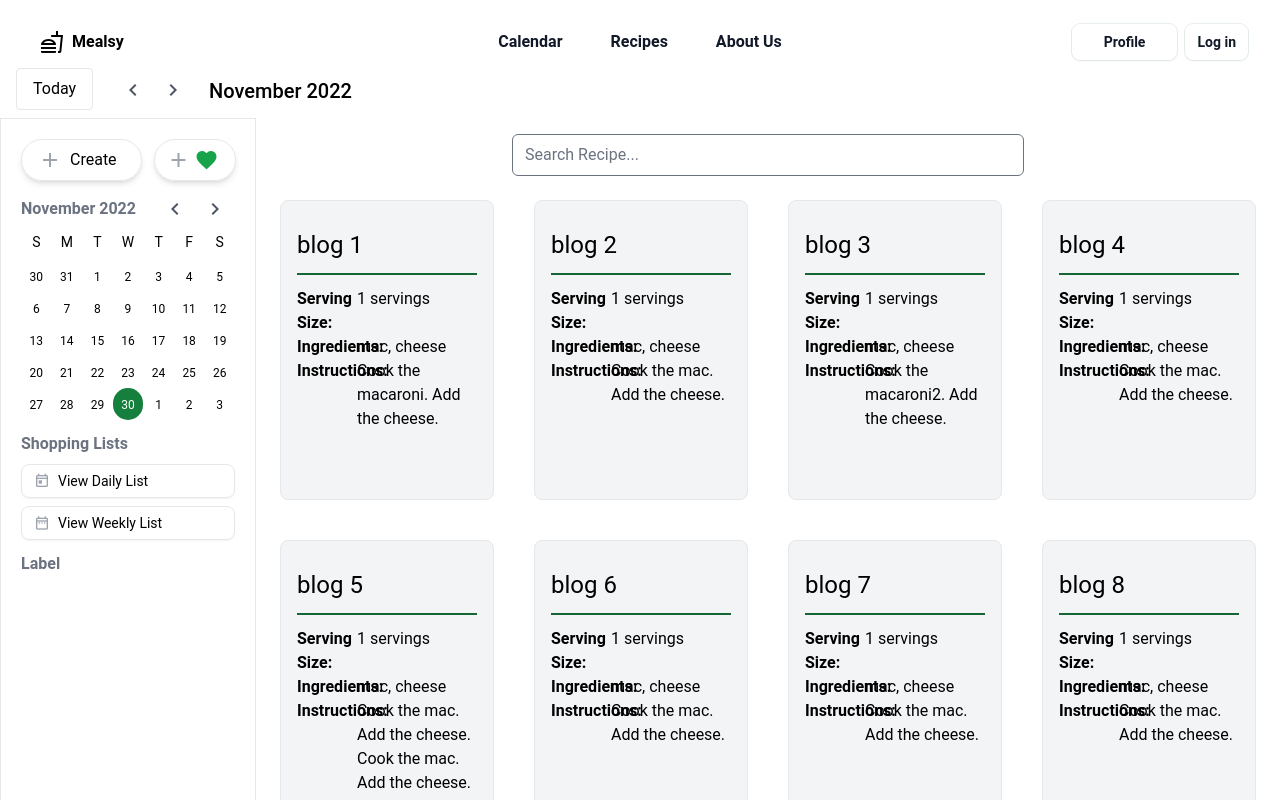
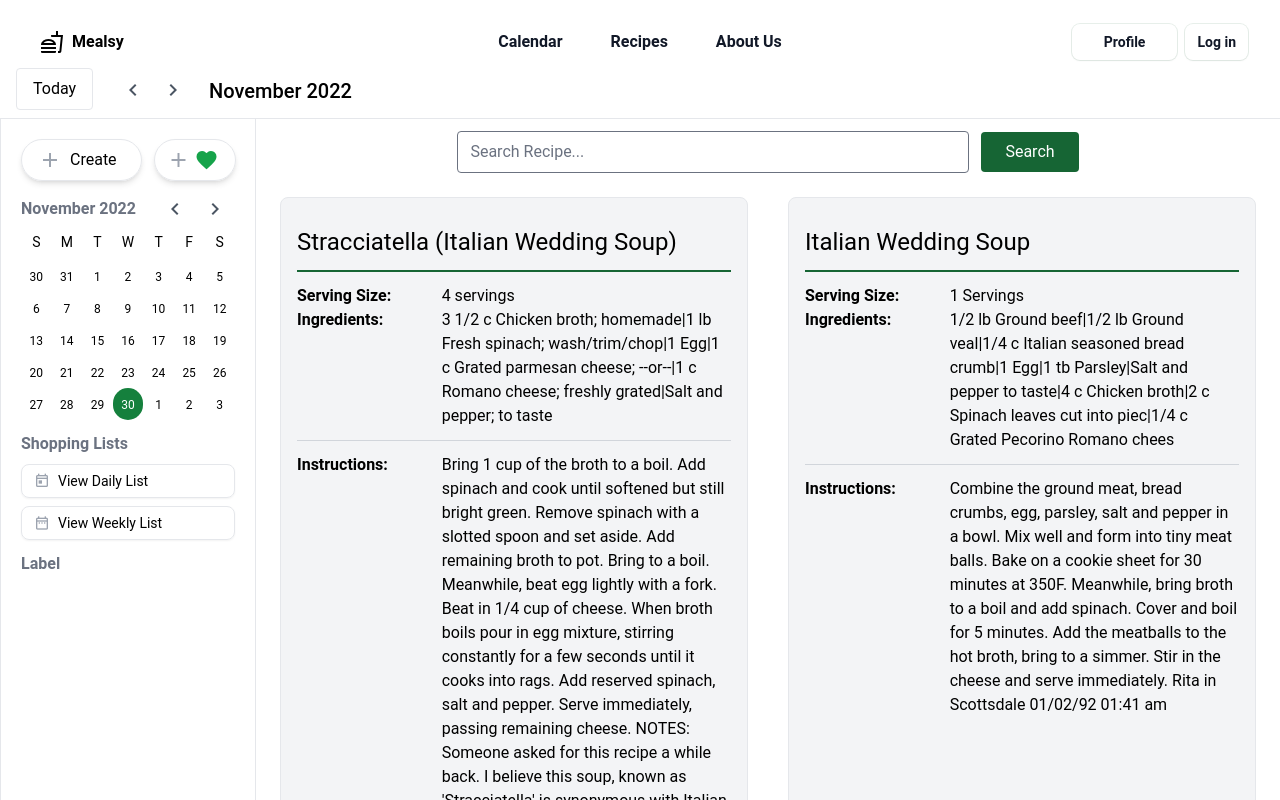
Before and after one commit to food-calendar-app/frontend2, a React (Create React App) app: page /recipes in a window 1280 px wide. Shown: the top 800 px of the page. Built offline with nearby package versions, Linux system fonts and the light colour scheme.

Commit message:
added search button

```diff
--- a/src/components/RecipeCollection.js
+++ b/src/components/RecipeCollection.js
@@ -17,17 +17,30 @@ export default function RecipeCollection() {
     const { daySelected, dispatchCalEvent } = useContext(GlobalContext);
 
     const recipes = [
-        { title: "blog 1", servings: "1 servings", ingredients: "mac, cheese", instructions: "Cook the macaroni. Add the cheese." },
-        { title: "blog 2", servings: "1 servings", ingredients: "mac, cheese", instructions: "Cook the mac. Add the cheese." },
-        { title: "blog 3", servings: "1 servings", ingredients: "mac, cheese", instructions: "Cook the macaroni2. Add the cheese." },
-        { title: "blog 4", servings: "1 servings", ingredients: "mac, cheese", instructions: "Cook the mac. Add the cheese." },
-        { title: "blog 5", servings: "1 servings", ingredients: "mac, cheese", instructions: "Cook the mac. Add the cheese. Cook the mac. Add the cheese. Cook the mac. Add the cheese. Cook the mac. Add the cheese." },
-        { title: "blog 6", servings: "1 servings", ingredients: "mac, cheese", instructions: "Cook the mac. Add the cheese." },
-        { title: "blog 7", servings: "1 servings", ingredients: "mac, cheese", instructions: "Cook the mac. Add the cheese." },
-        { title: "blog 8", servings: "1 servings", ingredients: "mac, cheese", instructions: "Cook the mac. Add the cheese." },
-        { title: "blog 9", servings: "1 servings", ingredients: "mac, cheese", instructions: "Cook the mac. Add the cheese." },
-        { title: "blog 10", servings: "1 servings", ingredients: "mac, cheese", instructions: "Cook the mac. Add the cheese. Cook the mac. Add the cheese. Cook the mac. Add the cheese. Cook the mac. Add the cheese." },
-        { title: "blog 11", servings: "1 servings", ingredients: "mac, cheese", instructions: "Cook the mac. Add the chicken." },
+        {
+            title: "Stracciatella (Italian Wedding Soup)",
+            ingredients: "3 1/2 c Chicken broth; homemade|1 lb Fresh spinach; wash/trim/chop|1 Egg|1 c Grated parmesan cheese; --or--|1 c Romano cheese; freshly grated|Salt and pepper; to taste",
+            servings: "4 servings",
+            instructions: "Bring 1 cup of the broth to a boil. Add spinach and cook until softened but still bright green. Remove spinach with a slotted spoon and set aside. Add remaining broth to pot. Bring to a boil. Meanwhile, beat egg lightly with a fork. Beat in 1/4 cup of cheese. When broth boils pour in egg mixture, stirring constantly for a few seconds until it cooks into rags. Add reserved spinach, salt and pepper. Serve immediately, passing remaining cheese. NOTES: Someone asked for this recipe a while back. I believe this soup, known as 'Stracciatella' is synonymous with Italian Wedding Soup, however, I seem to remember from I-don't-know-where that Italian Wedding Soup is the same as this but with the addition of tiny meatballs."
+        },
+        {
+            title: "Italian Wedding Soup",
+            ingredients: "1/2 lb Ground beef|1/2 lb Ground veal|1/4 c Italian seasoned bread crumb|1 Egg|1 tb Parsley|Salt and pepper to taste|4 c Chicken broth|2 c Spinach leaves cut into piec|1/4 c Grated Pecorino Romano chees",
+            servings: "1 Servings",
+            instructions: "Combine the ground meat, bread crumbs, egg, parsley, salt and pepper in a bowl. Mix well and form into tiny meat balls. Bake on a cookie sheet for 30 minutes at 350F. Meanwhile, bring broth to a boil and add spinach. Cover and boil for 5 minutes. Add the meatballs to the hot broth, bring to a simmer. Stir in the cheese and serve immediately. Rita in Scottsdale 01/02/92 01:41 am"
+          },
+          {
+            title: "Stracciatella (Italian Wedding Soup)",
+            ingredients: "1 lb Fresh spinach, washed and chopped|1 Egg|1 c Parmesan cheese, * see note|Salt, to taste|Pepper, to taste",
+            servings: "6 Servings",
+            instructions: "Bring 1 cup of the broth to a boil. Add spinach and cook until softened but still bright green. Remove spinach with a slotted spoon and set aside. Add remaining broth to pot. Bring to a boil. Meanwhile, beat egg lightly with a fork. Beat in 1/4 cup of cheese. When broth boils pour in egg mixture, stirring constantly for a few seconds until it cooks into rags. Add reserved spinach, salt and pepper. Serve immediately, passing remaining cheese."
+          },
+          {
+            title: "Italian Wedding Soup",
+            ingredients: "2 qt Chicken stock|1 Chopped carrot|1/2 Chopped onion|1 Chopped celery|2 oz Ground meat; (or ground vegieburger can be used)|1 Egg|1 Sprig of chopped parsely",
+            servings: "4 - 6 servin",
+            instructions: "Bring chicken stock to a boil add the chopped carrot,celery and onion and lower heat. Combine ground meat or vegieburger, egg, and parsely, the consistancy of the mixture is kinda loose. Drop in small pieces of the meat mixture, not much larger than a Tablespoon. (making tiny meatballs.) Turn up the heat and bring to a boil,5 -7 minutes, it is ready when the little meatballs float to the surface."
+          },
     ];
 
     useEffect(() => {
@@ -46,6 +59,10 @@ export default function RecipeCollection() {
             item[key].toString().toLowerCase().includes(searchInput.toString().toLowerCase())
         )
     });
+
+    function handleSearch(e) {
+
+    }
 
     function handleSubmit(e) {
         e.preventDefault();
@@ -73,17 +90,24 @@ export default function RecipeCollection() {
                 <CalendarHeader />
                 <div className = "flex flex-1">
                     <Sidebar />
-                    <div className = "flex flex-col">
-                        <div className = "flex justify-center items-center">
+                    <div className = "flex flex-col w-full border-t">
+                        <form className = "flex justify-center items-center w-full">
                             <input
                                 type = "text"
                                 placeholder = "Search Recipe..."
                                 value = {searchInput}
                                 onChange = {handleChange.bind(this)}
-                                className = "w-1/2 mt-4 focus:ring-green-800 focus:border-green-800 focus:outline-none rounded-md"
+                                className = "w-1/2 mt-3 mr-3 focus:ring-green-800 focus:border-green-800 focus:outline-none rounded"
                             />
-                        </div>
-                        <div className = "grid grid-cols-4 gap-10 p-6">
+                            <button
+                                type = "submit"
+                                onClick = {handleSearch}
+                                className = "bg-green-800 hover:bg-green-900 px-6 py-2 mt-3 rounded text-white"
+                            >
+                                Search
+                            </button>
+                        </form>
+                        <div className = "grid grid-cols-2 gap-10 p-6">
                             {dataSearch.map(recipe =>
                                 <form
                                     key = {recipe}
@@ -98,10 +122,10 @@ export default function RecipeCollection() {
                                     <div className = "grid grid-cols-3">
                                         <p className = "text-left font-bold">Serving Size:</p>
                                         <p className = "col-span-2">{ recipe.servings }</p>
-                                        <p className = "text-left font-bold">Ingredients:</p>
-                                        <p className = "col-span-2">{ recipe.ingredients }</p>
-                                        <p className = "text-left font-bold">Instructions:</p>
-                                        <p className = "col-span-2 text-left">{ recipe.instructions }</p>
+                                        <p className = "text-left font-bold border-b border-gray-300 pb-3">Ingredients:</p>
+                                        <p className = "col-span-2 border-b border-gray-300 pb-3">{ recipe.ingredients }</p>
+                                        <p className = "text-left font-bold mt-3">Instructions:</p>
+                                        <p className = "col-span-2 text-left mt-3">{ recipe.instructions }</p>
                                     </div>
                                     <div className = "flex flex-col justify-center">
                                         <button
```
